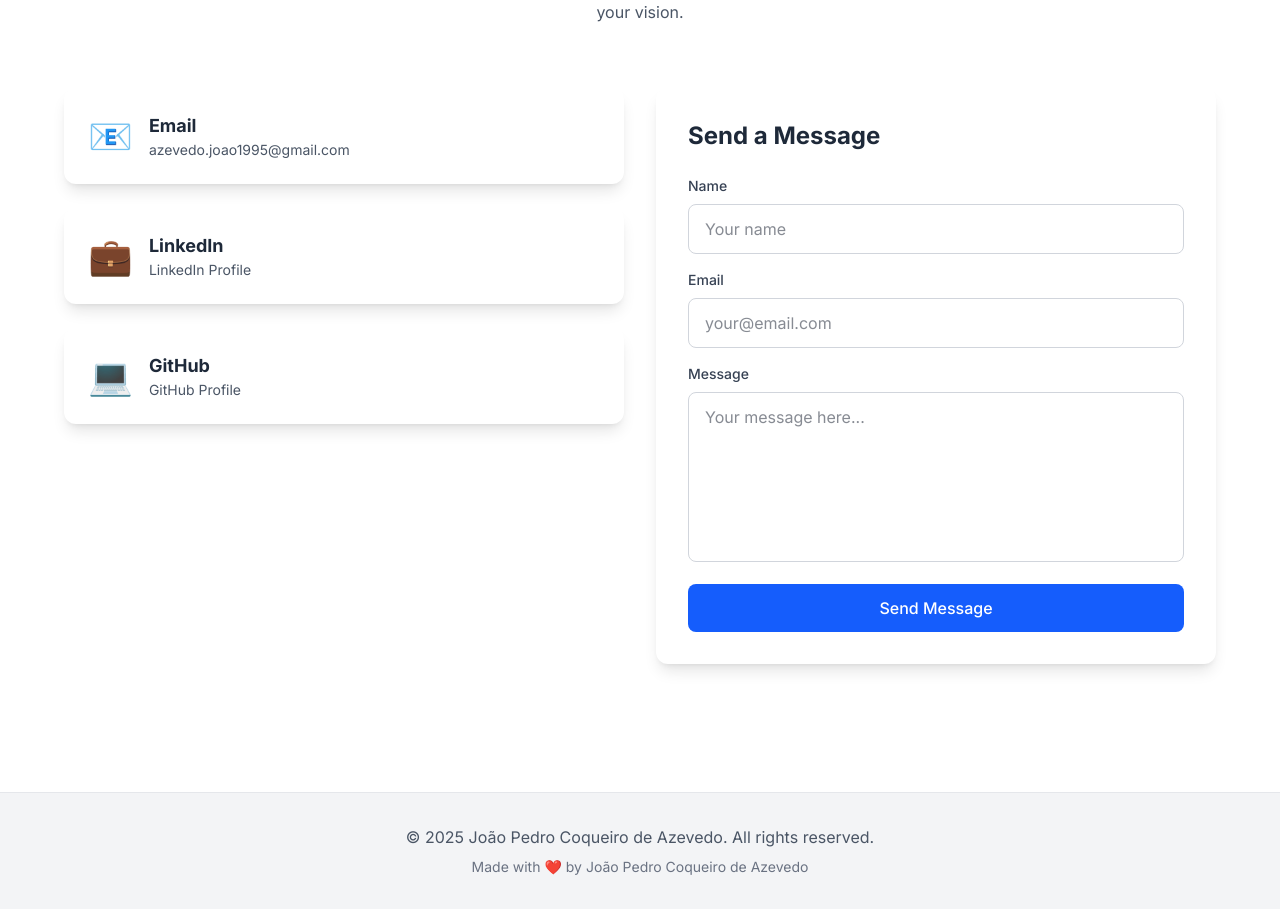
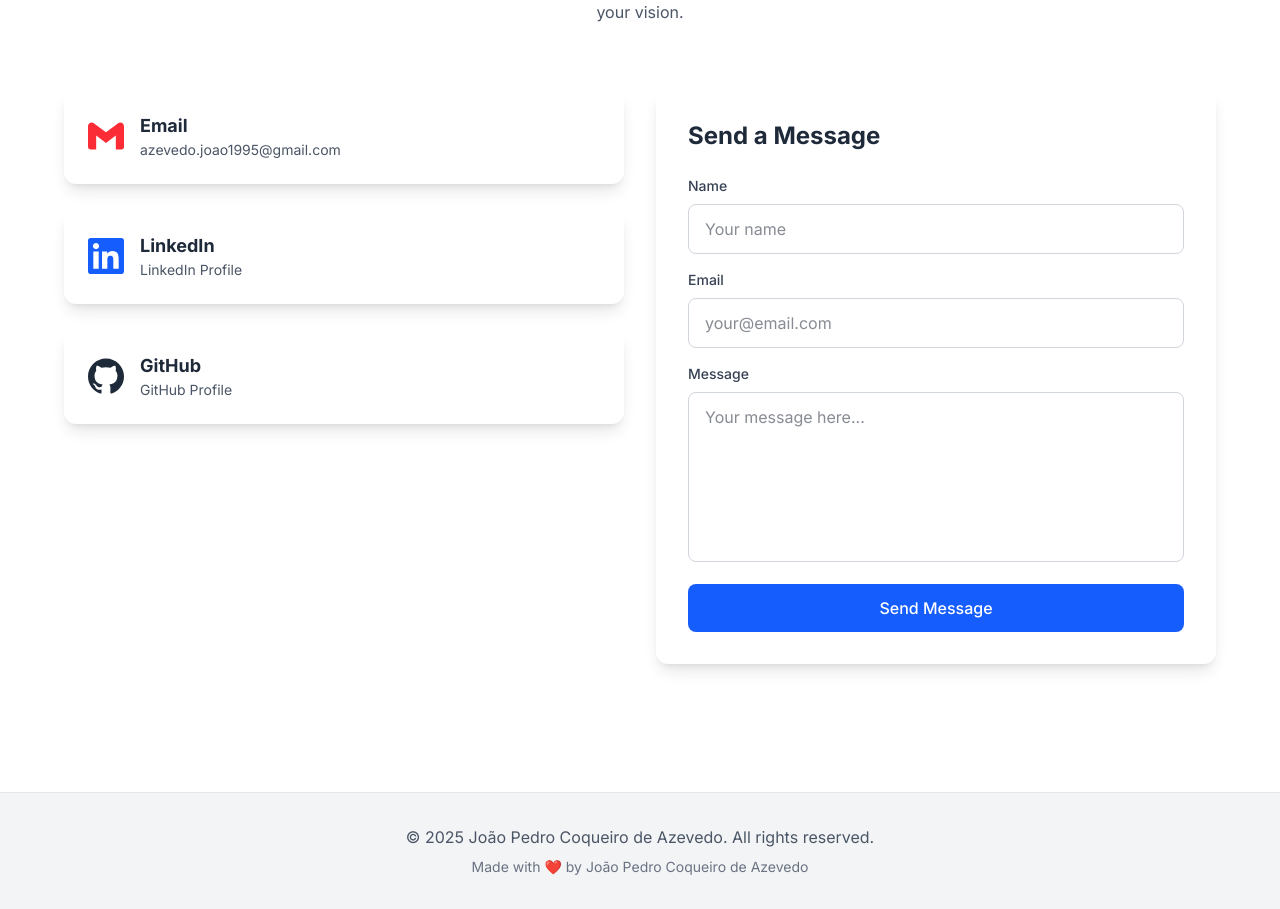
Before and after one commit to coqueirojoao/portfolio-coqueiro, a Next.js app: page /en in a window 1280 px wide. Shown: the part 4128-5037 px from the top of the page. Built offline with nearby package versions, Linux system fonts and the light colour scheme.

Commit message:
feat: replace emoji icons with brand logos in Contact section
- Replace email emoji with Gmail icon in red color
- Replace LinkedIn emoji with LinkedIn icon in blue color
- Replace GitHub emoji with GitHub icon in gray color
- Import icons from react-icons/si for consistent branding

```diff
--- a/components/sections/contact.tsx
+++ b/components/sections/contact.tsx
@@ -6,6 +6,7 @@ import { useInView } from "framer-motion";
 import { useRef } from "react";
 import { socialLinks } from "@/lib/data";
 import { ContactForm } from "@/components/ui/contact-form";
+import { SiGmail, SiLinkedin, SiGithub } from "react-icons/si";
 
 export function Contact() {
   const t = useTranslations("contact");
@@ -14,19 +15,19 @@ export function Contact() {
 
   const contactMethods = [
     {
-      icon: "📧",
+      icon: <SiGmail className="text-red-500" />,
       label: t("email"),
       value: socialLinks.email,
       href: `mailto:${socialLinks.email}`,
     },
     {
-      icon: "💼",
+      icon: <SiLinkedin className="text-blue-600" />,
       label: t("linkedin"),
       value: "LinkedIn Profile",
       href: socialLinks.linkedin,
     },
     {
-      icon: "💻",
+      icon: <SiGithub className="text-gray-800" />,
       label: t("github"),
       value: "GitHub Profile",
       href: socialLinks.github,
```
